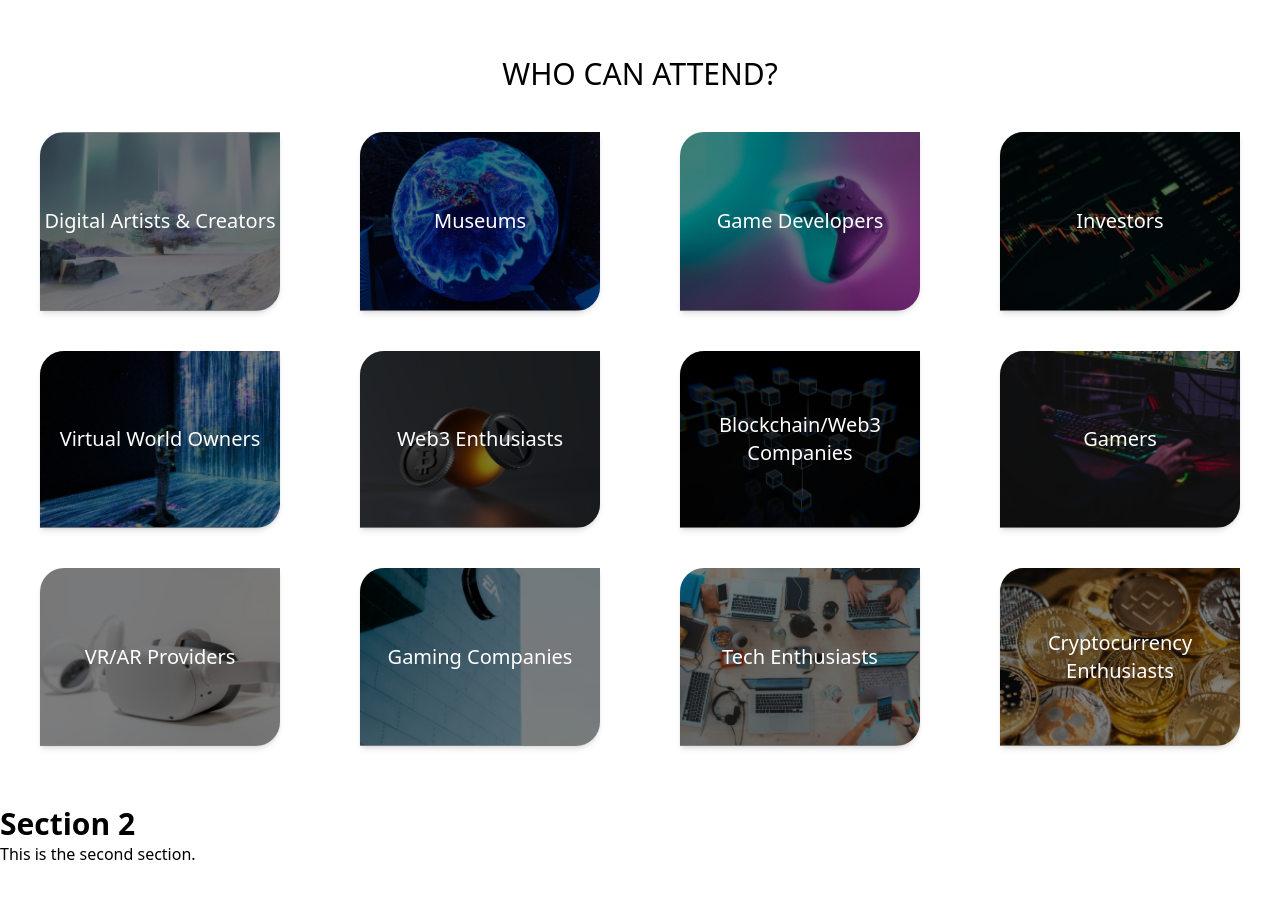
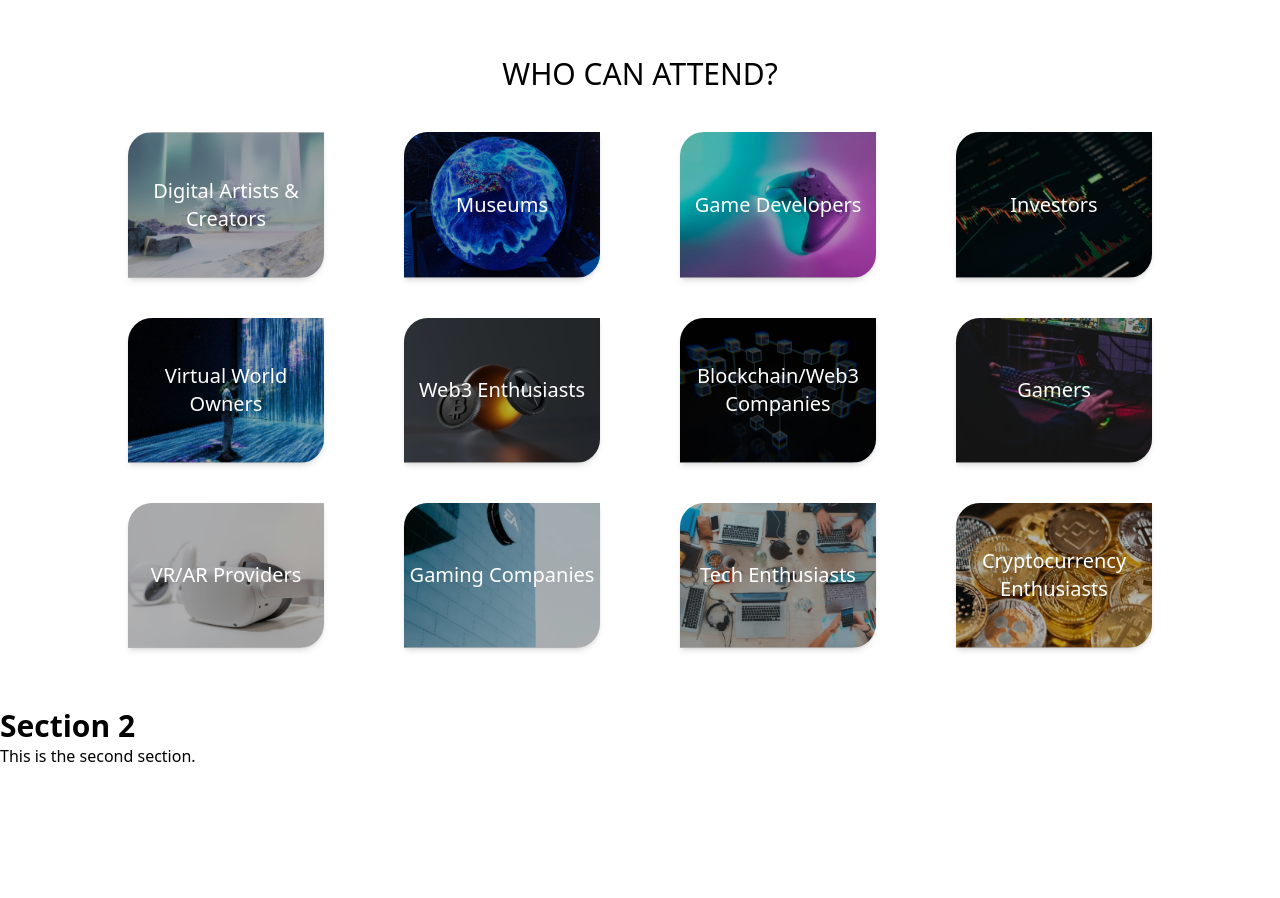
Before and after one commit to PEPPERLYL/anmc, a Next.js app: page / in a window 1280 px wide. Shown: the part 640-1538 px from the top of the page. Built offline with nearby package versions, Linux system fonts and the light colour scheme; a web font is replaced by a local one.

Commit message:
third commit-12

```diff
--- a/components/Attend.js
+++ b/components/Attend.js
@@ -1,4 +1,7 @@
 import React from "react";
+import Image from "next/image";
+import { motion } from "framer-motion";
+
 import attend01 from "../assets/attend01.png";
 import attend02 from "../assets/attend02.png";
 import attend03 from "../assets/attend03.png";
@@ -11,7 +14,6 @@ import attend09 from "../assets/attend09.png";
 import attend10 from "../assets/attend10.png";
 import attend11 from "../assets/attend11.png";
 import attend12 from "../assets/attend12.png";
-import Image from "next/image";
 
 const Attend = () => {
   const attendbox = [
@@ -70,24 +72,27 @@ const Attend = () => {
       <div className="mb-5 lg:mb-10">
         <p className="text-3xl font-medium text-center">WHO CAN ATTEND?</p>
       </div>
-      <div className="grid grid-cols-2 md:grid-cols-4 mx-10 gap-x-20 gap-y-10">
+      <div className="grid grid-cols-3 md:grid-cols-4 lg:mx-32 mx-3 gap-x-10 gap-y-5 lg:gap-x-20 lg:gap-y-10">
         {attendbox.map((item, index) => (
-          <div
+          <motion.div
+            initial={{ opacity: 0, y: 20 }}
+            animate={{ opacity: 1, y: 0 }}
+            transition={{ ease: "easeOut", duration: 0.5, delay: index * 0.1 }}
             key={index}
-            className="relative overflow-hidden rounded-tl-3xl rounded-br-3xl shadow-md cursor-pointer group"
+            className="relative overflow-hidden rounded-tl-3xl rounded-br-3xl shadow-md cursor-pointer hover:-translate-y-2 group"
           >
             <Image
               src={item.image}
               alt={item.title}
               width={250}
               height={150}
-              className="object-cover w-full h-full  duration-300 ease-in-out "
+              className="object-cover w-full h-full"
             />
-            <div className="absolute inset-0 bg-black opacity-50 transition-opacity duration-300 ease-in-out group-hover:opacity-100"></div>
+            <div className="absolute inset-0 bg-black opacity-30 transition-opacity duration-300 ease-in-out group-hover:opacity-100"></div>
             <p className="absolute inset-0 flex items-center justify-center text-center text-white font-light text-xl pointer-events-none">
               {item.title}
             </p>
-          </div>
+          </motion.div>
         ))}
       </div>
     </div>
```
